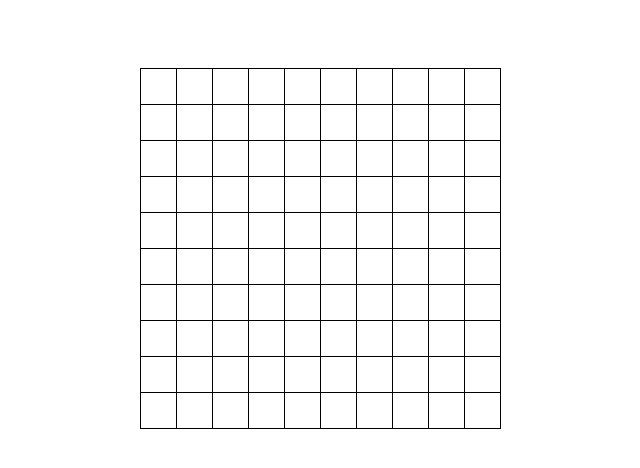
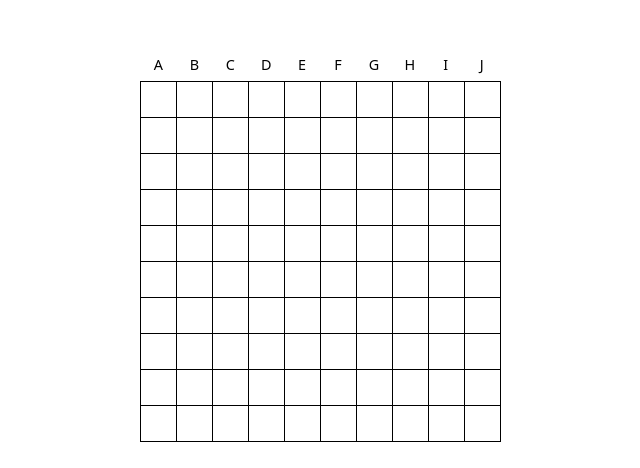
Before and after one commit to ZachTheMighty/battleship, a website built with webpack: page src/index.html in a window 1280 px wide. Shown: the part 152-620 px from the top of the page, without its empty margins (320-960 px from the left). Built offline with nearby package versions, Linux system fonts and the light colour scheme.

Commit message:
add: x coordinates to player grid

```diff
--- a/src/index.css
+++ b/src/index.css
@@ -29,6 +29,17 @@ body {
   gap: 1px;
 }
 
+.alphabet {
+  display: flex;
+  text-align: center;
+  margin-bottom: 8px;
+  font-size: 0.9rem;
+}
+
+.x-coordinates {
+  flex: 1;
+}
+
 .block {
   width: 35px;
   height: 35px;
--- a/src/modules/views/player_view.js
+++ b/src/modules/views/player_view.js
@@ -2,6 +2,19 @@ export default class {
   constructor() {
     this.app = document.createElement("div");
     this.app.classList.add("player");
+
+    this.alphabet = ["A", "B", "C", "D", "E", "F", "G", "H", "I", "J"];
+
+    this.alphabetDiv = document.createElement("div");
+    this.alphabetDiv.classList.add("alphabet");
+    this.alphabet.forEach((char) => {
+      const charDiv = document.createElement("div");
+      charDiv.classList.add("x-coordinates");
+      charDiv.textContent = char;
+      this.alphabetDiv.append(charDiv);
+    });
+
+    this.app.append(this.alphabetDiv);
 
     this.grid = this.createGrid();
     this.grid.classList.add("player-grid");
```
